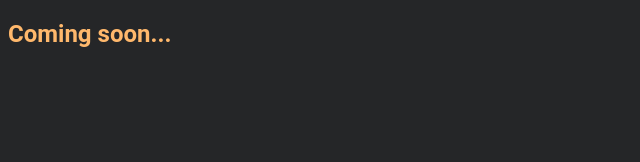
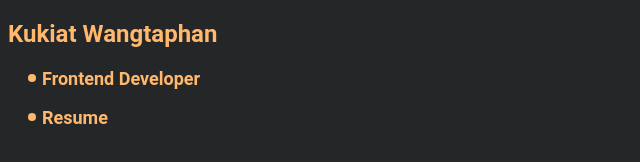
Before and after one commit to kukiat/kukiat.github.io, a plain HTML site: page index.html in a window 1280 px wide. Shown: the whole page, without its empty margins (0-640 px from the left). Drawn offline with Linux system fonts and the light colour scheme.

Commit message:
Update content

```diff
--- a/index.html
+++ b/index.html
@@ -17,9 +17,66 @@
     }
 
     .container {}
+
+    .personal {
+      margin-left: 20px;
+      width: 30%;
+    }
+
+    .personal__wrapper {
+      position: relative;
+    }
+
+    .personal__text {
+      font-size: 18px;
+      font-weight: bold;
+    }
+
+    .bullet {
+      margin-left: 14px;
+    }
+
+    .bullet::before {
+      content: "";
+      position: absolute;
+      top: 0;
+      bottom: 0;
+      left: 0;
+      margin-top: auto;
+      margin-bottom: auto;
+      width: 8px;
+      height: 8px;
+      border-radius: 50%;
+      background-color: #FFB86C;
+    }
+
+    .link {
+      text-decoration: none;
+      color: #FFB86C;
+    }
+
+    .link:hover {
+      text-decoration: underline;
+      color: #FFB86C;
+      cursor: pointer;
+    }
+
+    h3 {
+      width: fit-content;
+    }
   </style>
   <div class="container">
-    <h2>Coming soon...</h2>
+    <h2>Kukiat Wangtaphan</h2>
+    <div class="personal">
+      <div class="personal__wrapper">
+        <h3 class="personal__text bullet">Frontend Developer</h3>
+      </div>
+      <div class="personal__wrapper">
+        <a class="personal__text link bullet" href="resume.pdf">
+          Resume
+        </a>
+      </div>
+    </div>
   </div>
 </body>
 
```
